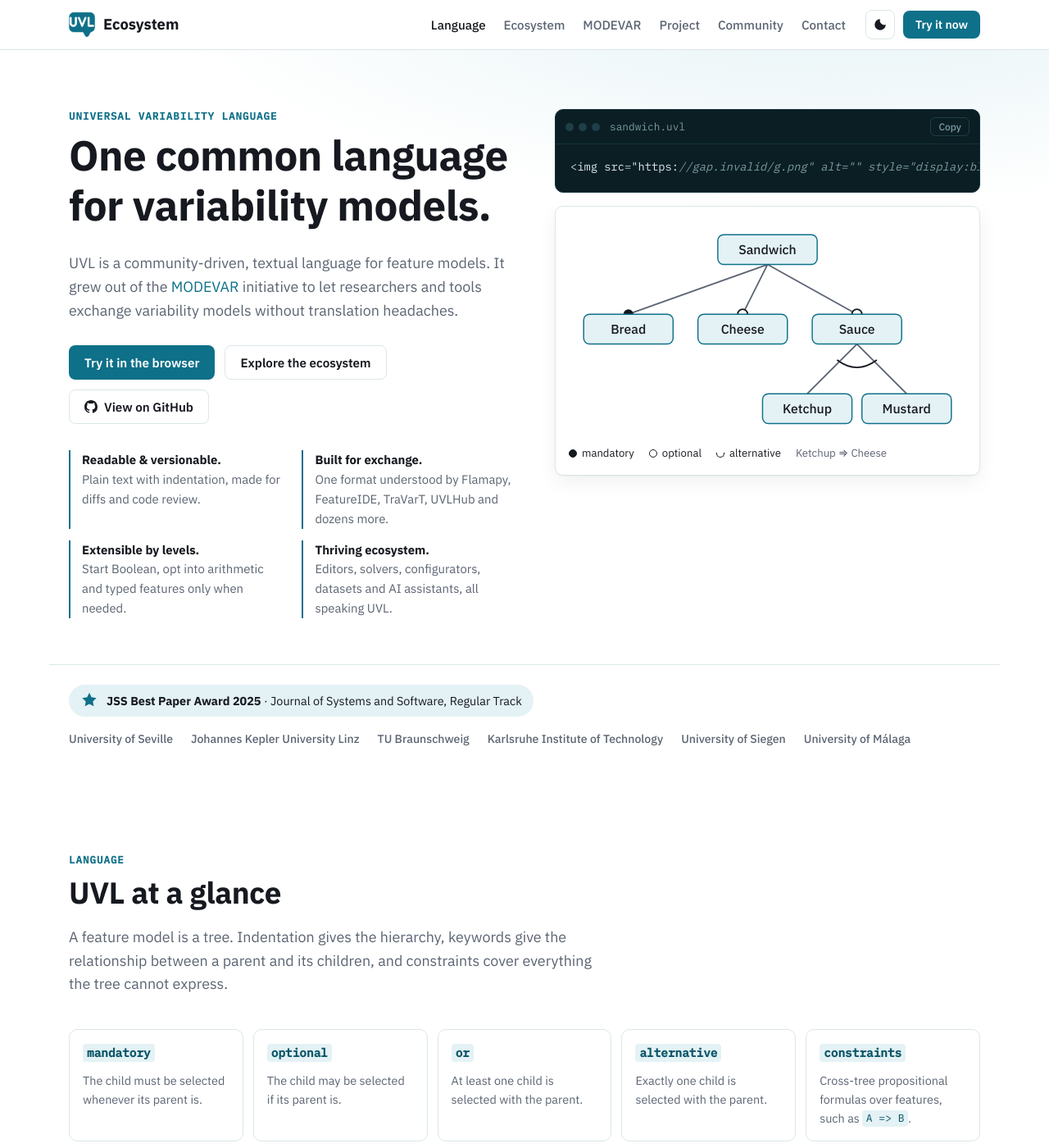
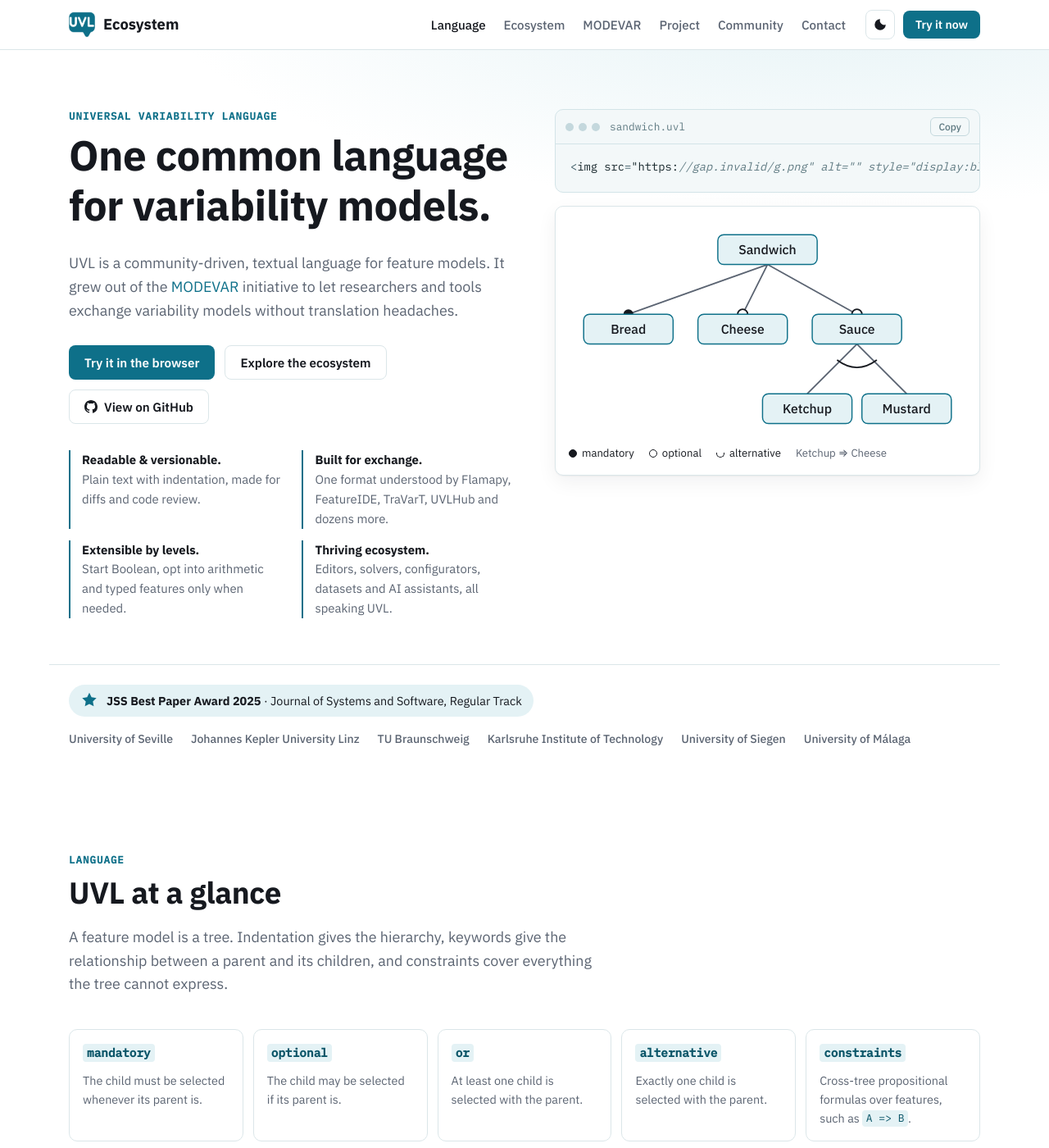
Before and after one commit to diverso-lab/uvl-ecosystem, a Jekyll site: the page built from index.html, in a window 1280 px wide and 1400 px high. Shown: the whole window at 82% size. Built offline with Jekyll 4.4.1, drawn with Linux system fonts in a browser that asks for light colours; comment, search, counter and statistics services are not loaded.

Commit message:
Use light code blocks in light mode
Code samples, install commands and BibTeX follow the page theme: light
teal-tinted blocks in light mode, dark ones in dark mode.

Co-Authored-By: Claude Opus 5.5 (1M context) <noreply@anthropic.com>

```diff
--- a/assets/css/main.css
+++ b/assets/css/main.css
@@ -13,13 +13,16 @@
   --on-accent: #ffffff;
   --warn: #0e7089;
   --warn-soft: #e4f2f5;
-  --code-bg: #0a1e24;
-  --code-text: #dcebef;
-  --code-muted: #7d9aa2;
-  --code-kw: #5ccbe0;
-  --code-num: #b5e3ec;
-  --code-fn: #5ccbe0;
-  --code-attr: #8fd3e2;
+  --code-bg: #f3f8f9;
+  --code-text: #16262b;
+  --code-muted: #5f7a82;
+  --code-kw: #0e7089;
+  --code-num: #0a5568;
+  --code-fn: #0e7089;
+  --code-attr: #2a8ea8;
+  --code-op: #44606a;
+  --code-border: #d3e4e8;
+  --code-dot: #c4d8dd;
   --shadow: 0 1px 2px rgba(16, 24, 40, .05), 0 8px 24px rgba(16, 24, 40, .06);
   --radius: 10px;
   --font: "IBM Plex Sans", system-ui, -apple-system, "Segoe UI", sans-serif;
@@ -31,14 +34,14 @@
     --bg: #0b1316; --bg-alt: #0f1b1f; --surface: #13232a; --border: #1f363e;
     --text: #e6eaf0; --muted: #98a2b3; --accent: #5bb8cc; --accent-strong: #8fd3e2;
     --accent-soft: #0f2e36; --on-accent: #0b1220; --warn: #5bb8cc; --warn-soft: #0f2e36;
-    --code-bg: #071419; --shadow: none; color-scheme: dark;
+    --code-bg: #071419; --code-text: #dcebef; --code-muted: #7d9aa2; --code-kw: #5ccbe0; --code-num: #b5e3ec; --code-fn: #5ccbe0; --code-attr: #8fd3e2; --code-op: #a9cdd6; --code-border: #16323a; --code-dot: #1f3f48; --shadow: none; color-scheme: dark;
   }
 }
 :root[data-theme="dark"] {
   --bg: #0b1316; --bg-alt: #0f1b1f; --surface: #13232a; --border: #1f363e;
   --text: #e6eaf0; --muted: #98a2b3; --accent: #5bb8cc; --accent-strong: #8fd3e2;
   --accent-soft: #0f2e36; --on-accent: #0b1220; --warn: #5bb8cc; --warn-soft: #0f2e36;
-  --code-bg: #071419; --shadow: none; color-scheme: dark;
+  --code-bg: #071419; --code-text: #dcebef; --code-muted: #7d9aa2; --code-kw: #5ccbe0; --code-num: #b5e3ec; --code-fn: #5ccbe0; --code-attr: #8fd3e2; --code-op: #a9cdd6; --code-border: #16323a; --code-dot: #1f3f48; --shadow: none; color-scheme: dark;
 }
 
 /* ---------- Base ---------- */
@@ -128,20 +131,20 @@ code { font-family: var(--mono); font-size: .9em; }
 .institutions { list-style: none; display: flex; flex-wrap: wrap; gap: 8px 22px; padding: 0; margin: 0; color: var(--muted); font-size: .88rem; font-weight: 500; }
 
 /* ---------- Code ---------- */
-.code-card { background: var(--code-bg); border-radius: var(--radius); overflow: hidden; border: 1px solid #16323a; min-width: 0; }
-.code-head { display: flex; align-items: center; gap: 6px; padding: 9px 12px; border-bottom: 1px solid #16323a; }
-.code-head .dot { width: 10px; height: 10px; border-radius: 50%; background: #1f3f48; }
+.code-card { background: var(--code-bg); border-radius: var(--radius); overflow: hidden; border: 1px solid var(--code-border); min-width: 0; }
+.code-head { display: flex; align-items: center; gap: 6px; padding: 9px 12px; border-bottom: 1px solid var(--code-border); }
+.code-head .dot { width: 10px; height: 10px; border-radius: 50%; background: var(--code-dot); }
 .code-head .file { font: .8rem var(--mono); color: var(--code-muted); margin-left: 6px; }
-.copy { margin-left: auto; background: transparent; color: var(--code-muted); border: 1px solid #1f3f48; border-radius: 6px; font: 500 .75rem var(--font); padding: 3px 9px; cursor: pointer; }
+.copy { margin-left: auto; background: transparent; color: var(--code-muted); border: 1px solid var(--code-dot); border-radius: 6px; font: 500 .75rem var(--font); padding: 3px 9px; cursor: pointer; }
 .copy:hover { color: var(--code-text); border-color: var(--code-muted); }
 .code-card pre { margin: 0; padding: 16px 18px; overflow-x: auto; }
 .code-card code { color: var(--code-text); font-size: .86rem; line-height: 1.6; }
-.uvl .kw { color: var(--code-kw); font-weight: 500; }
+.uvl .kw { color: var(--code-kw); font-weight: 600; }
 .uvl .num { color: var(--code-num); }
 .uvl .fn { color: var(--code-fn); }
 .uvl .attr { color: var(--code-attr); }
 .uvl .cm { color: var(--code-muted); font-style: italic; }
-.uvl .op { color: #a9cdd6; }
+.uvl .op { color: var(--code-op); }
 
 /* ---------- Sections ---------- */
 .section { padding: 88px 0; }
@@ -289,7 +292,7 @@ code { font-family: var(--mono); font-size: .9em; }
 .plugins { display: flex; flex-wrap: wrap; gap: 5px; margin: 0; }
 .install { display: grid; gap: 6px; margin-top: 4px; }
 .install code, .pkg {
-  display: block; background: var(--code-bg); color: var(--code-text); font-size: .8rem; padding: 7px 10px;
+  display: block; background: var(--code-bg); color: var(--code-text); border: 1px solid var(--code-border); font-size: .8rem; padding: 7px 10px;
   border-radius: 6px; overflow-x: auto; white-space: nowrap;
 }
 .pkg { margin-top: 4px; }
```
